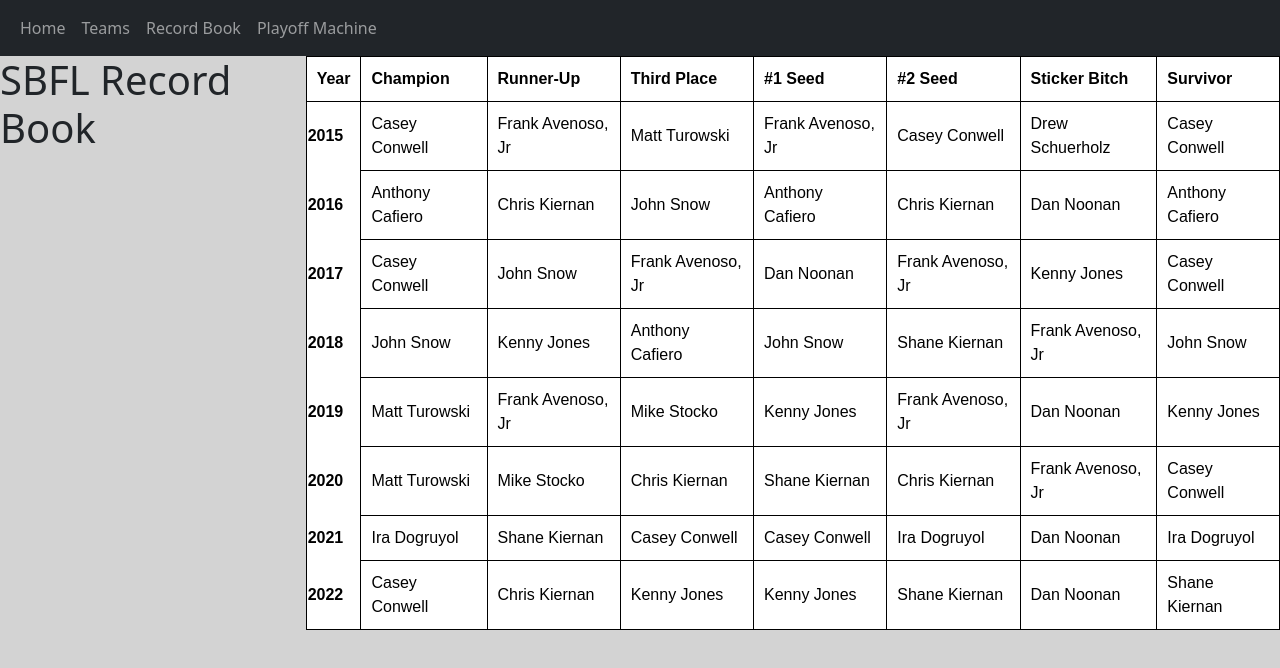
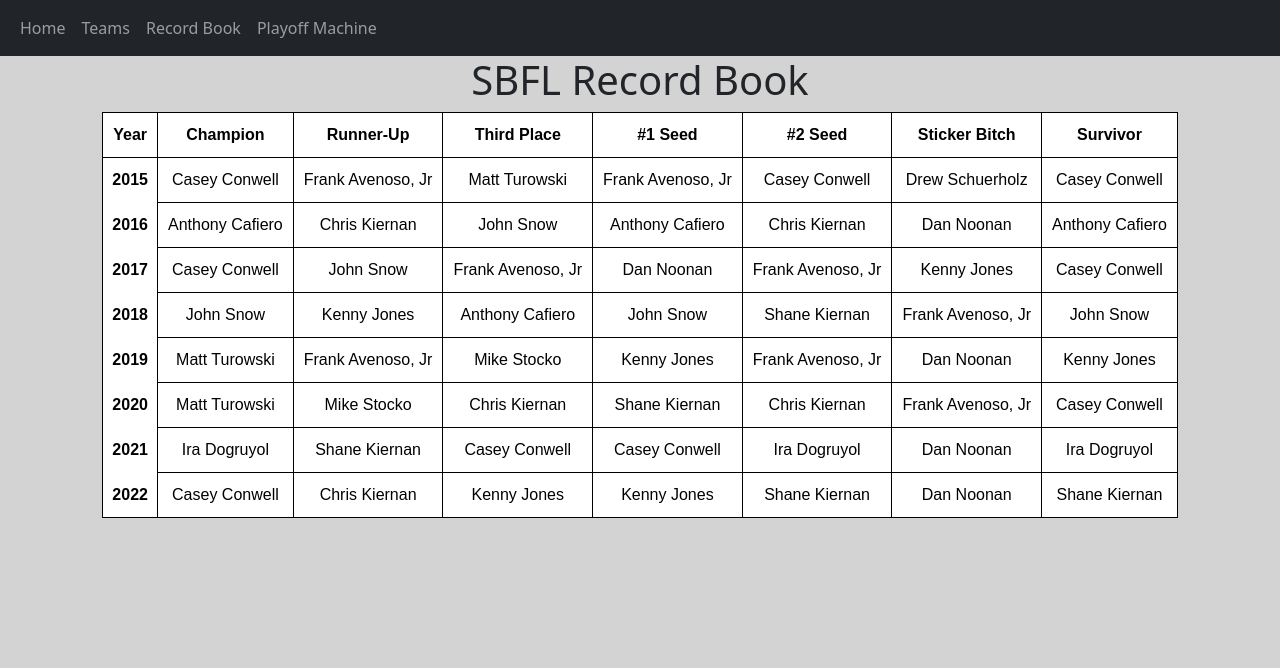
Before and after one commit to kennyj34/sbfl, a React (Create React App) app: page /recordbook in a window 1280 px wide. Shown: the top 668 px of the page. Built offline with nearby package versions, Linux system fonts and the light colour scheme.

Commit message:
centering record book

```diff
--- a/src/components/home/recordbook.js
+++ b/src/components/home/recordbook.js
@@ -12,10 +12,12 @@ const RecordBook = (props) => {
     backgroundColor: "white",
     padding: "10px",
     fontFamily: "Arial",
-    border:'1px solid black'
+    border:'1px solid black',
+    marginLeft: 'auto',
+    marginRight: 'auto'
   };
   return (
-<div style={{display:'flex', justifyContent:'center'}}>
+<div style={{textAlign:'center'}}>
   <h1>SBFL Record Book</h1>
 <table style={mystyle}>
   <tr style={mystyle}>
```
